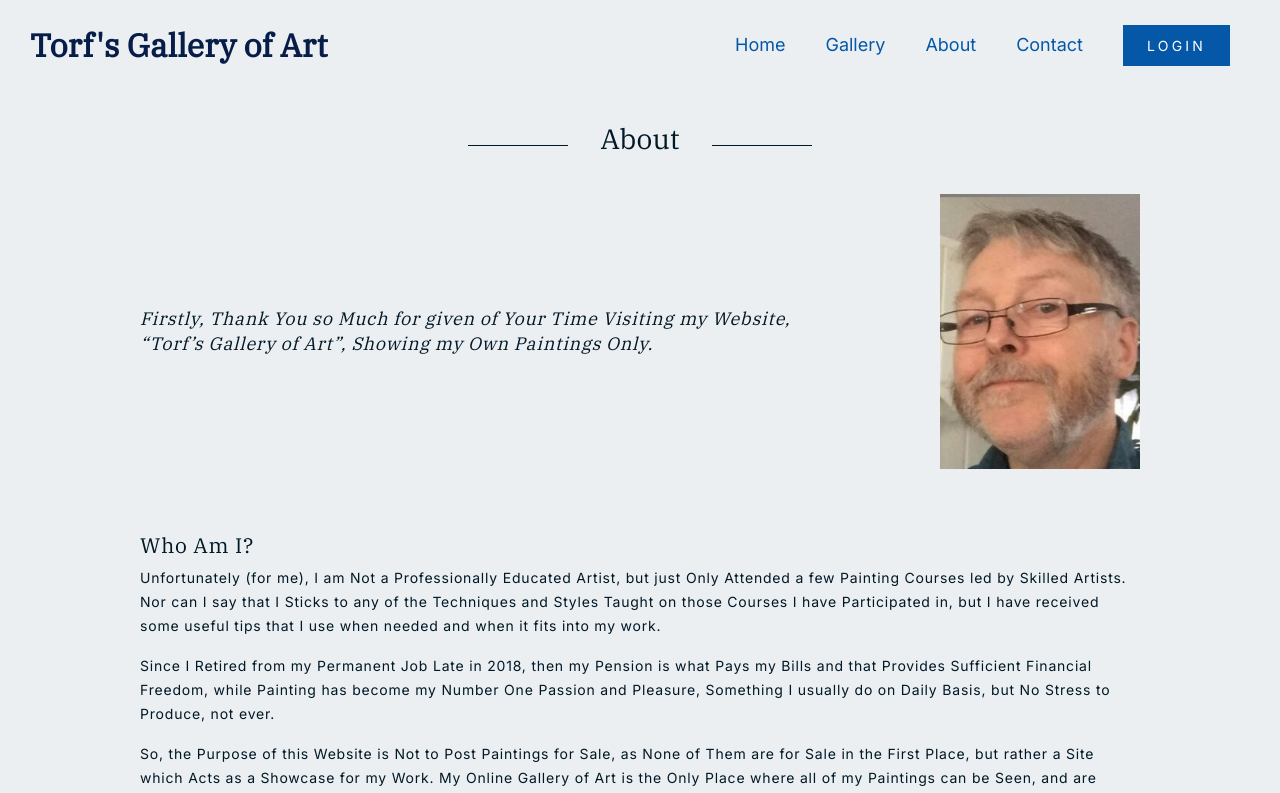
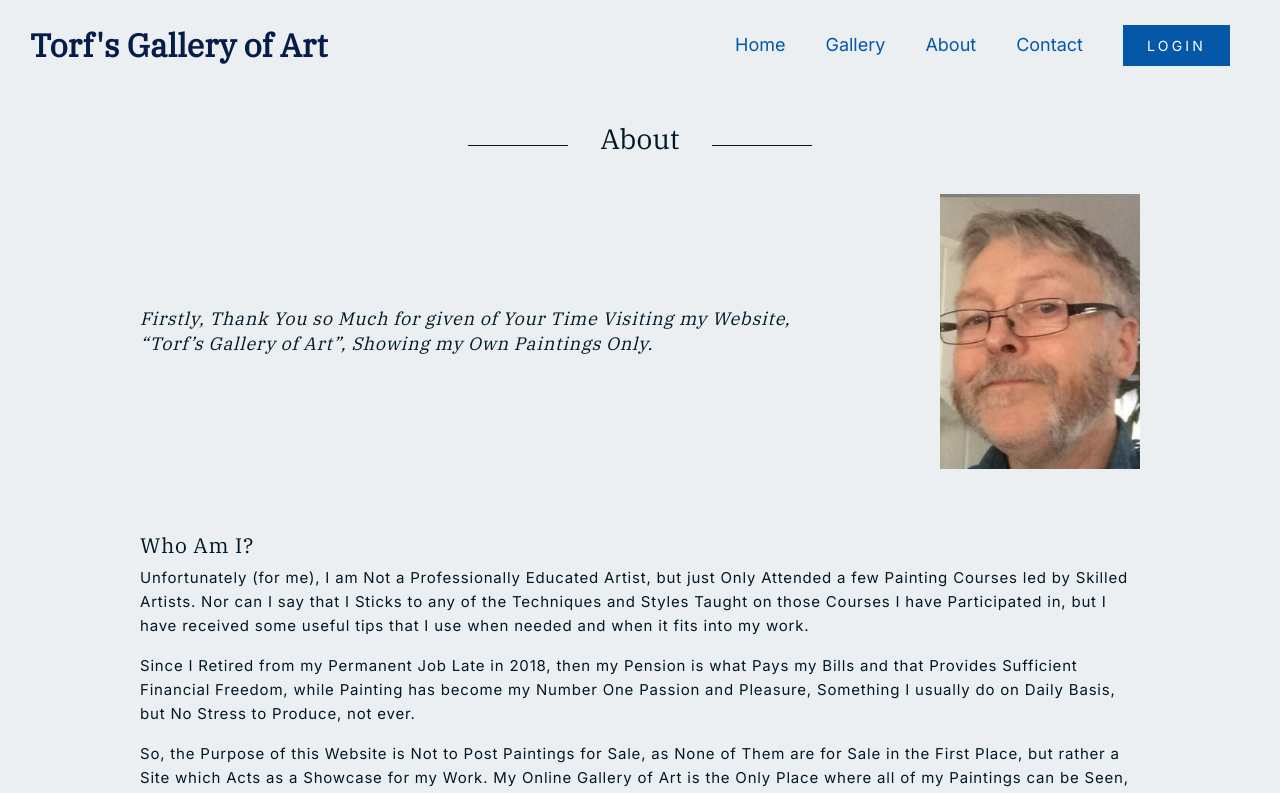
Before and after one commit to lunadragon06/torfs-art-gallery, a React (Create React App) app: page /about in a window 1280 px wide. Shown: the top 793 px of the page. Built offline with nearby package versions, Linux system fonts and the light colour scheme.

Commit message:
Update _base.scss

```diff
--- a/src/sass/partials/_base.scss
+++ b/src/sass/partials/_base.scss
@@ -37,7 +37,7 @@ $--default-line-height: 1.5rem;
 $--primary-font: 'IBM Plex Serif', serif;
 $--secondary-font: 'Inter', sans-serif;
 
-$--bread-text: 14px;
+$--bread-text: 15px;
 $--default-text: 16px;
 $--default-layout: 100%;
 $--layout-width: 1280px;
```
Lines whose indentation alone changed are shown as unchanged.
